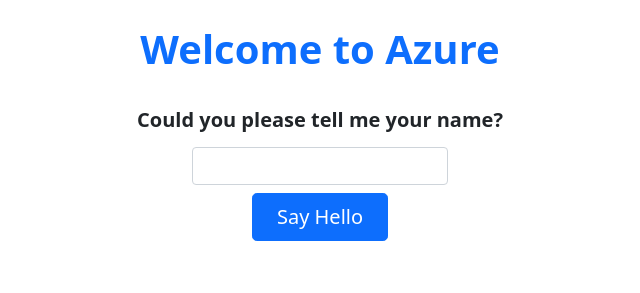
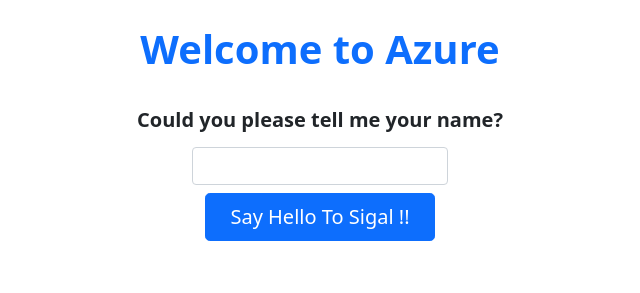
Before and after one commit to latingate/AzureSample1, a Flask app: page / in a window 1280 px wide. Shown: the part 215-508 px from the top of the page, without its empty margins (320-960 px from the left). Run offline with Flask 2, Linux system fonts and the light colour scheme; some libraries are stand-ins or nearby versions.

Commit message:
Update index.html

```diff
--- a/templates/index.html
+++ b/templates/index.html
@@ -21,7 +21,7 @@
                     <input type="text" class="form-control" id="name" name="name" style="max-width: 256px;">
                   </div>
                 <div class="d-grid gap-2 d-sm-flex justify-content-sm-center my-2">
-                  <button type="submit" class="btn btn-primary btn-lg px-4 gap-3">Say Hello</button>
+                  <button type="submit" class="btn btn-primary btn-lg px-4 gap-3">Say Hello To Sigal !!</button>
                 </div>
             </div>
         </form>
```
